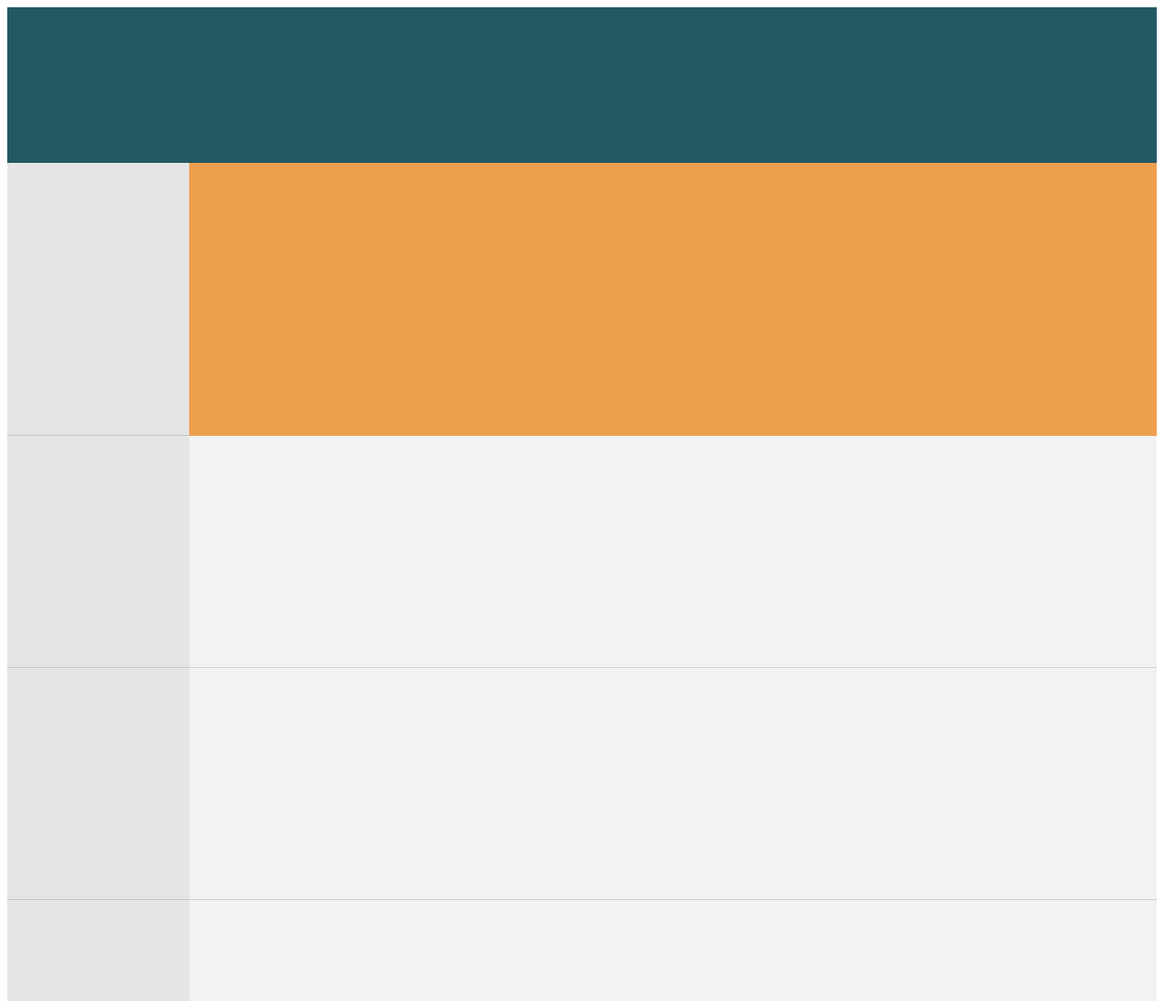
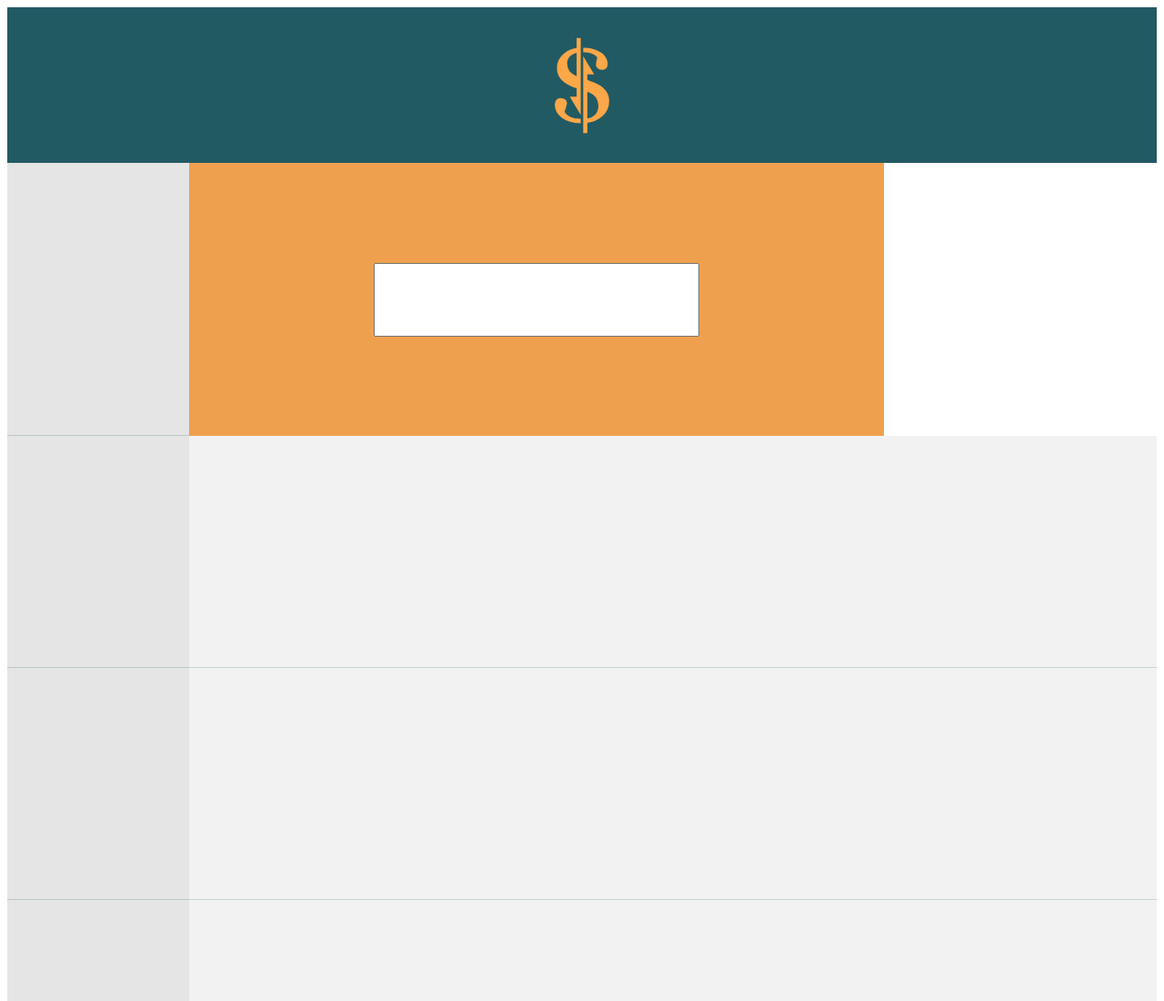
Before and after one commit to sharvick/eclipseConversionApp, a plain HTML site: page homePage.html in a window 1280 px wide. Shown: the top 1100 px of the page at 91% size. Drawn offline with Linux system fonts and the light colour scheme.

Commit message:
style home page with code

```diff
--- a/css/main.css
+++ b/css/main.css
@@ -36,19 +36,35 @@ img {
 }
 
 .header {
+  display: flex;
+  justify-content: center;
+  align-items: center;
   height: 171px;
   background-color: #225A63;
 }
 
+#appIcon {
+  height: 150px;
+  width:  300px;
 
+}
 
 .entryBox {
-  height: 275;
+  display: flex;
+  height: 300px;
 }
 
 .conversionEntry {
+  display: flex;
+  align-items: center;
+  justify-content: center;
   height: 300px;
+  width:  764px;
   background-color: #EFA04F;
+}
+input {
+  height: 75px;
+  width:  350px;
 }
 
 .conversionBox {
@@ -59,7 +75,7 @@ img {
 
 .flag {
   height: 299px;
-  width: 200px;
+  width:  200px;
   background-color: #E5E5E5;
   border-bottom: solid 1px rgba(34, 90, 99, 0.2);
 }
@@ -71,24 +87,3 @@ img {
   border-bottom: solid 1px rgba(34, 90, 99, 0.2);
 
 }
-
-/*.conversionTwo {
-  height: 140px;
-  width:  140px;
-  background-color: #116372;
-}
-.conversionThree {
-  height: 140px;
-  width:  140px;
-  background-color: #116372;
-}
-.conversionFour {
-  height: 140px;
-  width:  140px;
-  background-color: #116372;
-}
-.conversionFive {
-  height: 140px;
-  width:  140px;
-  background-color: #116372;
-}*/
--- a/css/min/main-min.css
+++ b/css/min/main-min.css
@@ -1 +1 @@
-.mainLoadPage{display:-webkit-box;display:-ms-flexbox;display:flex;height:100vh;width:100vw;background-color:#116372;-webkit-box-align:center;-ms-flex-align:center;align-items:center;-webkit-box-pack:center;-ms-flex-pack:center;justify-content:center}.centerIcon{height:200px;width:200px;background-color:#116372}img{height:200px;width:200px}.mainDiv{display:-webkit-box;display:-ms-flexbox;display:flex;min-height:100vh;-webkit-box-orient:vertical;-webkit-box-direction:normal;-ms-flex-direction:column;flex-direction:column}.header{height:171px;background-color:#225A63}.entryBox{height:275}.conversionEntry{height:300px;background-color:#EFA04F}.conversionBox{height:254px;background-color:#F2F2F2;border-bottom:solid 1px rgba(34,90,99,0.2)}.flag{height:299px;width:200px;background-color:#E5E5E5;border-bottom:solid 1px rgba(34,90,99,0.2)}.flagOne{height:254px;width:200px;background-color:#E5E5E5;border-bottom:solid 1px rgba(34,90,99,0.2)}
+.mainLoadPage{display:-webkit-box;display:-ms-flexbox;display:flex;height:100vh;width:100vw;background-color:#116372;-webkit-box-align:center;-ms-flex-align:center;align-items:center;-webkit-box-pack:center;-ms-flex-pack:center;justify-content:center}.centerIcon{height:200px;width:200px;background-color:#116372}img{height:200px;width:200px}.mainDiv{display:-webkit-box;display:-ms-flexbox;display:flex;min-height:100vh;-webkit-box-orient:vertical;-webkit-box-direction:normal;-ms-flex-direction:column;flex-direction:column}.header{display:-webkit-box;display:-ms-flexbox;display:flex;-webkit-box-pack:center;-ms-flex-pack:center;justify-content:center;-webkit-box-align:center;-ms-flex-align:center;align-items:center;height:171px;background-color:#225A63}#appIcon{height:150px;width:300px}.entryBox{display:-webkit-box;display:-ms-flexbox;display:flex;height:300px}.conversionEntry{display:-webkit-box;display:-ms-flexbox;display:flex;-webkit-box-align:center;-ms-flex-align:center;align-items:center;-webkit-box-pack:center;-ms-flex-pack:center;justify-content:center;height:300px;width:764px;background-color:#EFA04F}input{height:75px;width:350px}.conversionBox{height:254px;background-color:#F2F2F2;border-bottom:solid 1px rgba(34,90,99,0.2)}.flag{height:299px;width:200px;background-color:#E5E5E5;border-bottom:solid 1px rgba(34,90,99,0.2)}.flagOne{height:254px;width:200px;background-color:#E5E5E5;border-bottom:solid 1px rgba(34,90,99,0.2)}
--- a/homePage.html
+++ b/homePage.html
@@ -8,15 +8,22 @@
   <body>
     <div class="mainDiv">
 
-        <div class="header"></div>
+        <div class="header">
+          <img id="appIcon" src="images/appIconYellow.svg" alt="appIconCenter">
+        </div>
 
-<div class="entryBox">
-  <div class="conversionEntry">
-    <div class="flag">
-      <!-- <img src="https://images-na.ssl-images-amazon.com/images/I/51o%2Bc6DHSgL._SL1200_.jpg" alt="canadianFlag"> -->
+    <div class="entryBox">
+              <div class="flag">
+            <!-- <img src="https://images-na.ssl-images-amazon.com/images/I/51o%2Bc6DHSgL._SL1200_.jpg" alt="canadianFlag"> -->
+              </div>
+              <div class="conversionEntry">
+                <form>
+                  <label for="dollarAmt"></label>
+                  <input type="text" name="dollarAmt" value="">
+
+                </form>
+              </div>
     </div>
-      </div>
-</div>
 
     <div class="conversionBox">
       <div class="flagOne">
```
